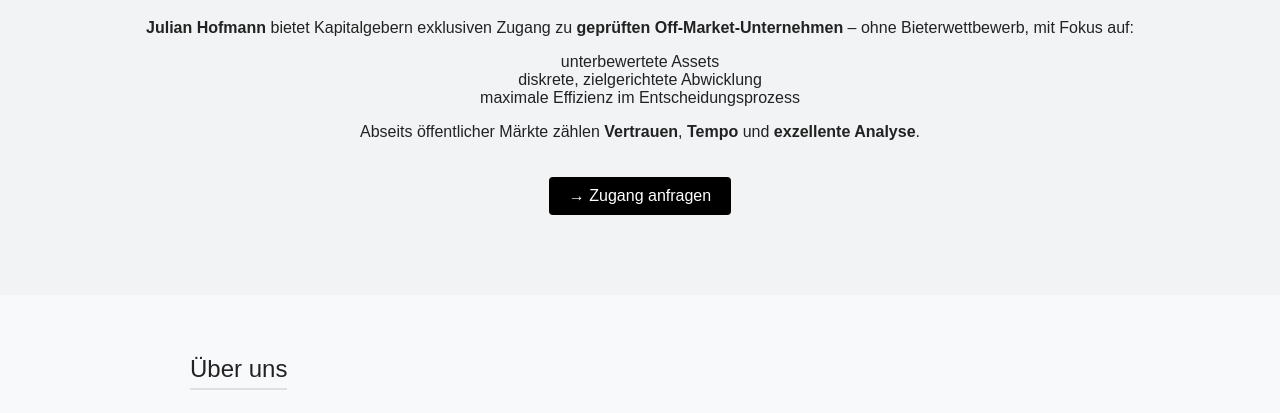
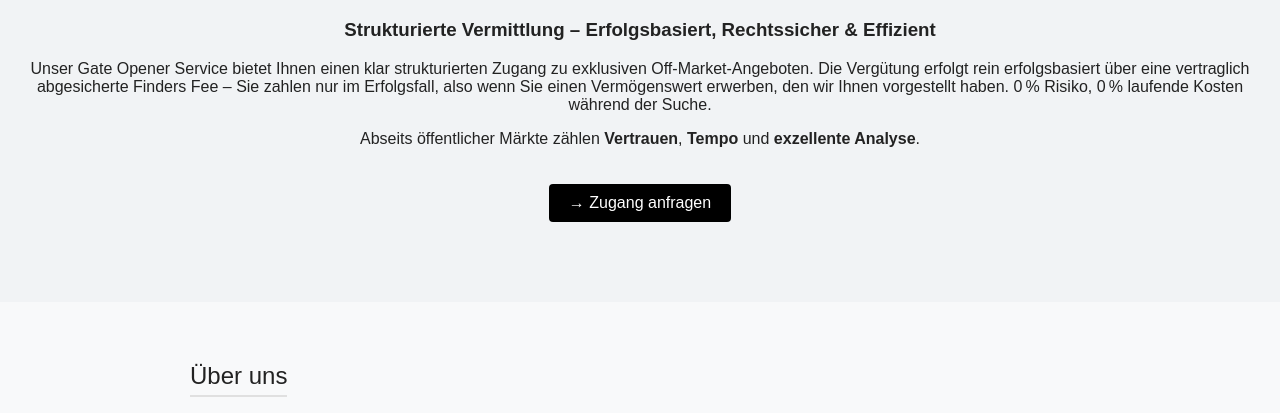
Before and after one commit to JulianHofmannger/JulianHofmannger.github.io, a plain HTML site: page index.html in a window 1280 px wide. Shown: the part 356-769 px from the top of the page. Drawn offline with Linux system fonts and the light colour scheme.

Commit message:
Update index.html

```diff
--- a/index.html
+++ b/index.html
@@ -110,16 +110,10 @@
 
   <div class="hero">
     <h1>Zugang zu Off-Market-Vermögenswerten</h1>
-   <p>
-  <strong>Julian Hofmann</strong> bietet Kapitalgebern exklusiven Zugang zu <strong>geprüften Off-Market-Unternehmen</strong> –
-  ohne Bieterwettbewerb, mit Fokus auf:
-</p>
-
-<p style="margin: 0.5em 0;">
-  unterbewertete Assets<br>
-  diskrete, zielgerichtete Abwicklung<br>
-  maximale Effizienz im Entscheidungsprozess
-</p>
+  <h3><strong>Strukturierte Vermittlung – Erfolgsbasiert, Rechtssicher & Effizient</strong></h3>
+  <p>
+    Unser Gate Opener Service bietet Ihnen einen klar strukturierten Zugang zu exklusiven Off-Market-Angeboten. Die Vergütung erfolgt rein erfolgsbasiert über eine vertraglich abgesicherte Finders Fee – Sie zahlen nur im Erfolgsfall, also wenn Sie einen Vermögenswert erwerben, den wir Ihnen vorgestellt haben. 0 % Risiko, 0 % laufende Kosten während der Suche.
+  </p>
 
 <p>
   Abseits öffentlicher Märkte zählen <strong>Vertrauen</strong>, <strong>Tempo</strong> und <strong>exzellente Analyse</strong>.
@@ -136,10 +130,7 @@
 
 <div class="section" id="services">
   <h2>Unsere Leistung</h2>
-  <h3><strong>Strukturierte Vermittlung – Erfolgsbasiert, Rechtssicher & Effizient</strong></h3>
-  <p>
-    Unser Gate Opener Service bietet Ihnen einen klar strukturierten Zugang zu exklusiven Off-Market-Angeboten. Die Vergütung erfolgt rein erfolgsbasiert über eine vertraglich abgesicherte Finders Fee – Sie zahlen nur im Erfolgsfall, also wenn Sie einen Vermögenswert erwerben, den wir Ihnen vorgestellt haben. 0 % Risiko, 0 % laufende Kosten während der Suche.
-  </p>
+
 
   <h3><strong>Unser Leistungsversprechen:</strong></h3>
   <ul>
```
